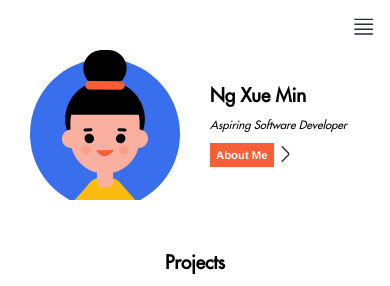
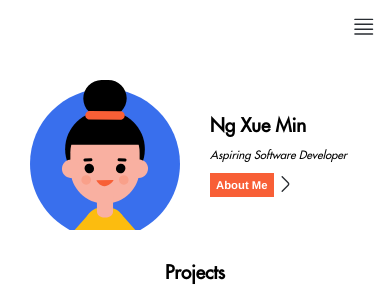
Before and after one commit to xueminzzz/My-Portfolio-Website, a Next.js app: page / in a window 390 px wide. Shown: the top 286 px of the page. Built offline with nearby package versions, Linux system fonts and the light colour scheme.

Commit message:
fucking header

```diff
--- a/app/components/header/header.module.css
+++ b/app/components/header/header.module.css
@@ -3,7 +3,8 @@
     flex-direction: column;
     align-items: center;
     height: 100vh;
-    margin-top: 5rem;
+    /* margin-top: 5rem; */
+    /* background-color: gold; */
 }
 
 .header-container {
@@ -11,6 +12,8 @@
     display: flex;
     align-items: center;
     justify-content: space-evenly;
+    /* background-color: #F85F36; */
+    margin-top: 5rem;
 }
 
 .information {
@@ -212,6 +215,7 @@
     .main-container {
         height: auto;
         justify-content: flex-start;
+        margin-top: 3rem;
     }
 
     .avatar {
--- a/app/page.module.css
+++ b/app/page.module.css
@@ -173,7 +173,7 @@
   }
 
   .projects-container {
-    margin-top: 5rem;
+    margin-top: 3rem;
   }
 
   .projects-header {
```
